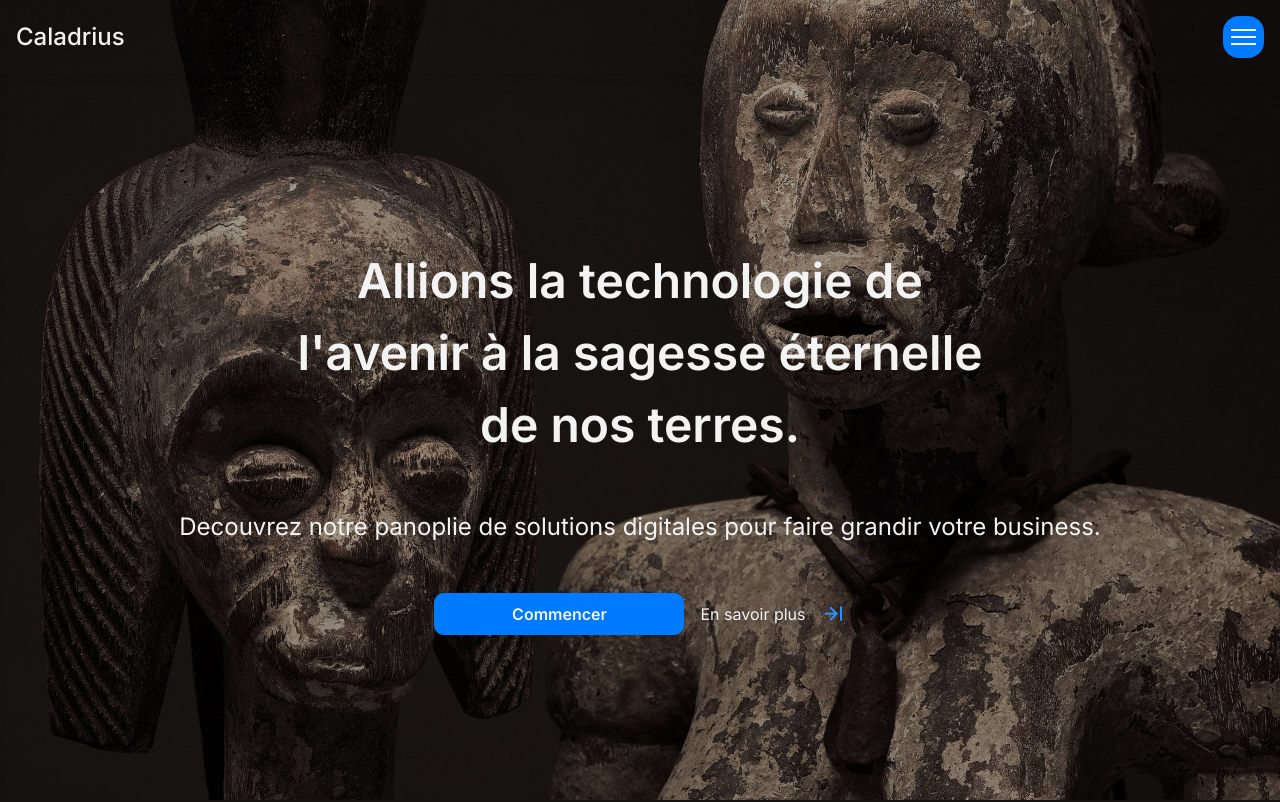
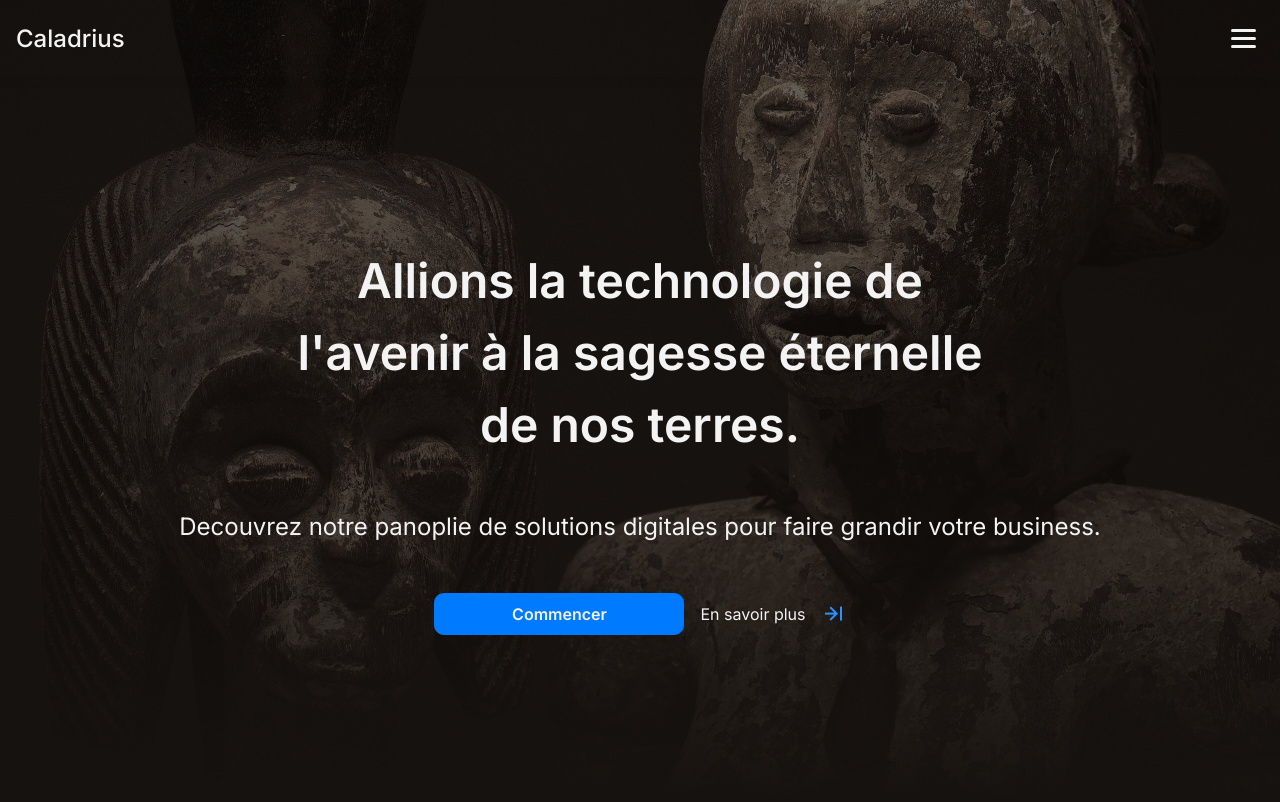
Before and after one commit to Migthyvan/Caladrius, a Vue app in the folder Caladrius/: page / in a window 1280 px wide. Shown: the top 802 px of the page. Built offline with nearby package versions, Linux system fonts and the light colour scheme; some icons are missing.

Commit message:
monday the 19/05/2025 first commit

```diff
--- a/Caladrius/src/components/layout/navbar.vue
+++ b/Caladrius/src/components/layout/navbar.vue
@@ -1,7 +1,7 @@
 <template>
   <nav class="nav__container" :class="{ 'scrolled': isScrolled }">
     <div class="div__logo">
-      <h3><router-link to="/">Caladrius </router-link></h3>
+      <h3><router-link to="/">Caladrius</router-link></h3>
     </div>
 
     <!-- Bouton Hamburger -->
@@ -10,7 +10,7 @@
       :class="{ active: isMenuOpen }"
       @click="toggleMenu"
       aria-label="Menu"
-      aria-expanded="isMenuOpen"
+      :aria-expanded="isMenuOpen"
     >
       <span class="hamburger__line"></span>
       <span class="hamburger__line"></span>
@@ -23,34 +23,51 @@
       :class="{ active: isMenuOpen }"
     >
       <ul @click="closeMenu">
-        <li><router-link to="/"> Accueil </router-link></li>
-        <li> <router-link to="/about"> A propos </router-link> </li>
-        <li><router-link to="/services">Services</router-link></li>
-        <li><router-link to="/contact">Contact</router-link></li>
-        <li><router-link to="/newsletter">Newsletter</router-link></li>
+        <li v-for="link in navLinks" :key="link.path">
+          <router-link
+            :to="link.path"
+            :class="{ active: isActive(link) }"
+          >
+            {{ link.name }}
+          </router-link>
+        </li>
       </ul>
     </div>
 
     <div class="btn__started">
-      <startButton label="Commencer" @click="router.push('/services')"/>
+      <startButton label="Commencer" @click="navigateToServices"/>
     </div>
   </nav>
 </template>
 
 <script>
 import { ref, onMounted, onUnmounted } from 'vue';
+import { useRoute, useRouter } from 'vue-router';
 import startButton from '../button/startButton.vue';
-import { useRouter } from 'vue-router';
 
 export default {
   name: 'Navbar',
+  components: { startButton },
+  setup() {
+    const route = useRoute();
+    const router = useRouter();
+    const isMenuOpen = ref(false);
+    const isScrolled = ref(false);
 
-components: {
-  startButton,
-},
+    const navLinks = [
+      { path: '/', name: 'Accueil', exact: true },
+      { path: '/about', name: 'A propos' },
+      { path: '/services', name: 'Services' },
+      { path: '/contact', name: 'Contact' },
+      { path: '/newsletter', name: 'Newsletter' }
+    ];
 
-setup() {
-  const isMenuOpen = ref(false);
+    const isActive = (link) => {
+      if (link.exact) {
+        return route.path === link.path;
+      }
+      return route.path.startsWith(link.path);
+    };
 
     const toggleMenu = () => {
       isMenuOpen.value = !isMenuOpen.value;
@@ -60,7 +77,10 @@ setup() {
       isMenuOpen.value = false;
     };
 
-  const isScrolled = ref(false);
+    const navigateToServices = () => {
+      closeMenu();
+      router.push('/services');
+    };
 
     const handleScroll = () => {
       isScrolled.value = window.scrollY > 10;
@@ -74,18 +94,17 @@ setup() {
       window.removeEventListener('scroll', handleScroll);
     });
 
-  const router = useRouter()
     return {
       isMenuOpen,
+      isScrolled,
+      navLinks,
+      isActive,
       toggleMenu,
       closeMenu,
-    isScrolled,
-    router,
+      navigateToServices
     };
   }
 };
-
-
 </script>
 
 <style scoped>
@@ -95,7 +114,7 @@ justify-content: space-between;
   align-items: center;
   padding: 1rem 2rem;
   background-color: transparent;
-transition: background-color 0.5s ease;
+  transition: all 0.5s ease;
   color: #f3f3f3;
   position: fixed;
   top: 0;
@@ -103,12 +122,12 @@ left: 0;
   width: 100%;
   z-index: 1000;
   box-shadow: 0 2px 10px rgba(0, 0, 0, 0.1);
-overflow-x: hidden; /* Empêche le débordement horizontal */
 }
 
 .nav__container.scrolled {
-background-color: #252525f8; /* ou la couleur noire de votre choix */
+  background-color: #252525f8;
   box-shadow: 0 2px 10px rgba(0, 0, 0, 0.3);
+  backdrop-filter: blur(10px);
 }
 
 .div__logo h3 {
@@ -116,12 +135,16 @@ font-weight: 500;
   font-size: 1.5rem;
   color: #f3f3f3;
   margin: 0;
+  transition: transform 0.3s ease;
 }
 
-.div__logo h3 a:hover{
-cursor: pointer;
-color: #5baaff;
-transition: ease-in-out 0.5s;
+.div__logo h3:hover {
+  transform: scale(1.05);
+}
+
+.div__logo a {
+  color: inherit;
+  text-decoration: none;
 }
 
 .div__menu ul {
@@ -129,7 +152,6 @@ display: flex;
   list-style: none;
   margin: 0;
   padding: 0;
-
 }
 
 .div__menu li {
@@ -140,22 +162,38 @@ margin-left: 2rem;
   text-decoration: none;
   color: #f3f3f3;
   font-weight: 400;
-transition: color 0.3s ease;
+  transition: all 0.3s ease;
   position: relative;
   padding: 0.5rem 0;
-font-size: 1rem;
 }
 
 .div__menu a:hover {
   color: #4dabf7;
 }
 
-/* Styles du bouton hamburger */
+.div__menu a.active {
+  color: #4dabf7;
+  font-weight: 500;
+}
+
+.div__menu a.active::after {
+  content: '';
+  position: absolute;
+  bottom: 0;
+  left: 0;
+  width: 100%;
+  height: 2px;
+  background-color: #4dabf7;
+  transform: scaleX(1);
+  transform-origin: left;
+  transition: transform 0.3s ease;
+}
+
+/* Bouton Hamburger */
 .hamburger {
   display: none;
   cursor: pointer;
-background: #007bff;
-border-radius: 1rem;
+  background: transparent;
   border: none;
   padding: 0.5rem;
   z-index: 1001;
@@ -164,15 +202,15 @@ z-index: 1001;
 .hamburger__line {
   display: block;
   width: 25px;
-height: 2px;
+  height: 3px;
   background-color: #f3f3f3;
   margin: 5px 0;
   transition: all 0.3s ease;
+  border-radius: 3px;
 }
 
-/* Responsive - Menu Hamburger */
+/* Responsive Design */
 @media (max-width: 1280px) {
-
   .nav__container {
     padding: 1rem;
   }
@@ -187,14 +225,13 @@ top: 70px;
     left: 0;
     width: 100%;
     height: calc(100vh - 70px);
-background-color: #1a1a1a;
+    background-color: #1a1a1aee;
+    backdrop-filter: blur(10px);
     padding: 2rem 1rem;
-box-shadow: 0 2px 5px rgba(0,0,0,0.1);
     transform: translateX(-100%);
     transition: transform 0.3s ease;
     z-index: 1000;
     overflow-y: auto;
-overscroll-behavior: contain; /* Évite le débordement du scroll parent */
   }
 
   .div__menu.active {
@@ -202,29 +239,26 @@ overscroll-behavior: contain; /* Évite le débordement du scroll parent */
   }
 
   .div__menu ul {
-display: flex;
     flex-direction: column;
     align-items: center;
     gap: 1.5rem;
-font-size: 1rem;
   }
 
   .div__menu li {
     margin: 0;
     width: 100%;
     text-align: center;
-font-size: 1rem;
   }
 
-.div__menu ul li a {
+  .div__menu a {
     display: block;
     padding: 1rem;
-font-size: 1rem;
+    font-size: 1.2rem;
   }
 
   /* Animation Hamburger */
   .hamburger.active .hamburger__line:nth-child(1) {
-  transform: translateY(7px) rotate(45deg);
+    transform: translateY(8px) rotate(45deg);
   }
 
   .hamburger.active .hamburger__line:nth-child(2) {
@@ -232,11 +266,19 @@ font-size: 1rem;
   }
 
   .hamburger.active .hamburger__line:nth-child(3) {
-  transform: translateY(-7px) rotate(-45deg);
+    transform: translateY(-8px) rotate(-45deg);
   }
 
-.btn__started{
+  .btn__started {
     display: none;
   }
 }
+
+/* Animation du menu mobile */
+@media (max-width: 768px) {
+  .div__menu {
+    top: 60px;
+    height: calc(100vh - 60px);
+  }
+}
 </style>
--- a/Caladrius/src/components/policies/policies4.vue
+++ b/Caladrius/src/components/policies/policies4.vue
@@ -67,8 +67,12 @@
             </h3>
 
             <p> Toute copie, même partielle, du contenu de ce site (ex. : extrait d'article, capture d'écran, ligne de code) doit :</p>
+
+            <ul>
                 <li>être accompagnée de la source claire et visible (www.caladrius.com)</li>
                 <li>et faire l'objet d'une demande préalable d'autorisation à l'adresse : caladrius@gmail.com</li>
+            </ul>
+
             <p>Toute utilisation non autorisée constitue une contrefaçon (article L335-2 du CPI)
                 passible de 3 ans d'emprisonnement et 300 000 € d'amende.
             </p>
@@ -139,14 +143,9 @@
 </template>
 
 <script>
-import navbar from '../layout/navbar.vue';
-import r_footerSection from '../section/r_footerSection.vue';
-
 
 export default{
-    components:{
-        navbar, r_footerSection
-    },
+
     props:{
         title:{
             type:String,
--- a/Caladrius/src/components/section/r_firstSection.vue
+++ b/Caladrius/src/components/section/r_firstSection.vue
@@ -49,7 +49,12 @@ export default {
 <style scoped>
 .main__container{
     padding: 4rem 1rem 1rem 1rem;
-    background-image: url('../../assets/pictures/antiquities-6973196_1920.jpg');
+    background:
+    linear-gradient(to bottom,
+        rgba(22, 18, 15, 0.4) 0%,
+        rgba(22, 18, 15, 0.7) 70%,
+        #16120F 100%),
+    url('../../assets/pictures/antiquities-6973196_1920.jpg');
     background-size: cover;
     box-sizing: border-box;
     min-height: 100vh;
--- a/Caladrius/src/components/section/r_footerSection.vue
+++ b/Caladrius/src/components/section/r_footerSection.vue
@@ -25,7 +25,6 @@
             <li><router-link to="/confidentialité">Politique de confidentialité</router-link></li>
             <li><router-link to="/valeurs_morales_et_éthique">Valeurs morales et éthiques</router-link></li>
             <li><router-link to="/mentions_de_copyright">Mentions de copyright</router-link></li>
-            <li><router-link to="droits_auteurs">Droits d'auteurs</router-link></li>
           </ul>
         </div>
 
```
Also changed, not shown: Caladrius/src/assets/pictures/masques_1.jpg (added), 1 other file (tests, documents, lock files or other folders). Lines whose indentation alone changed are shown as unchanged.
